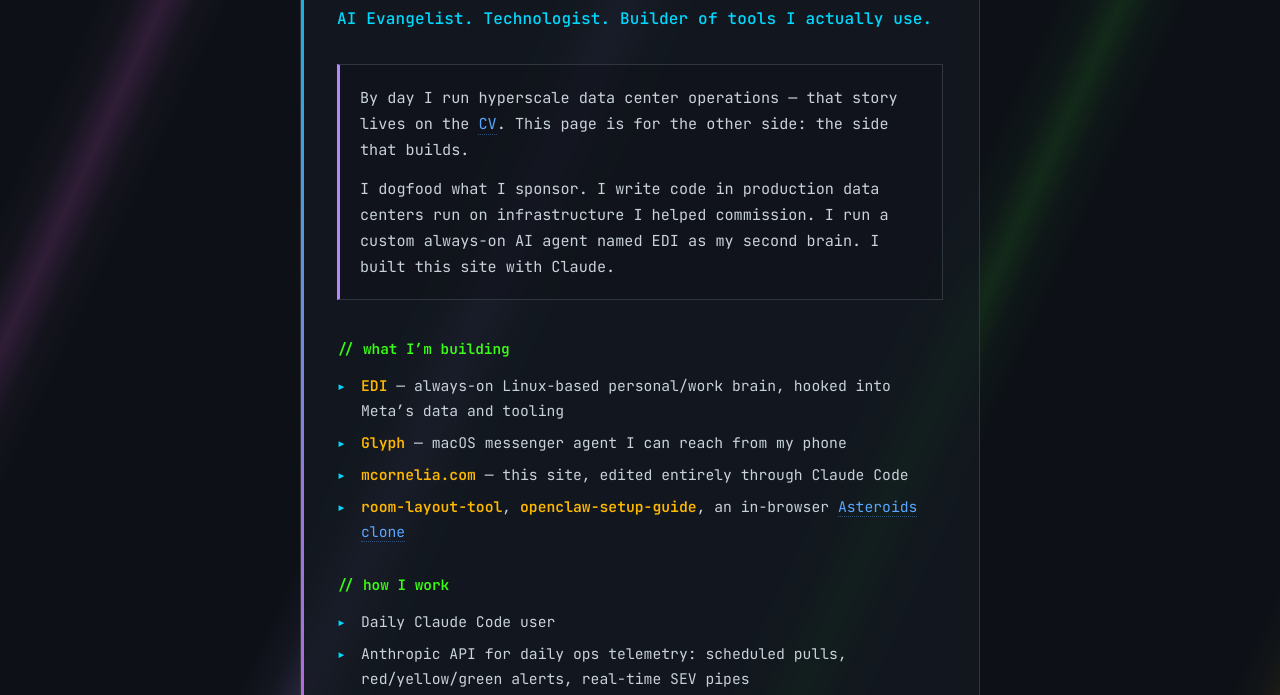
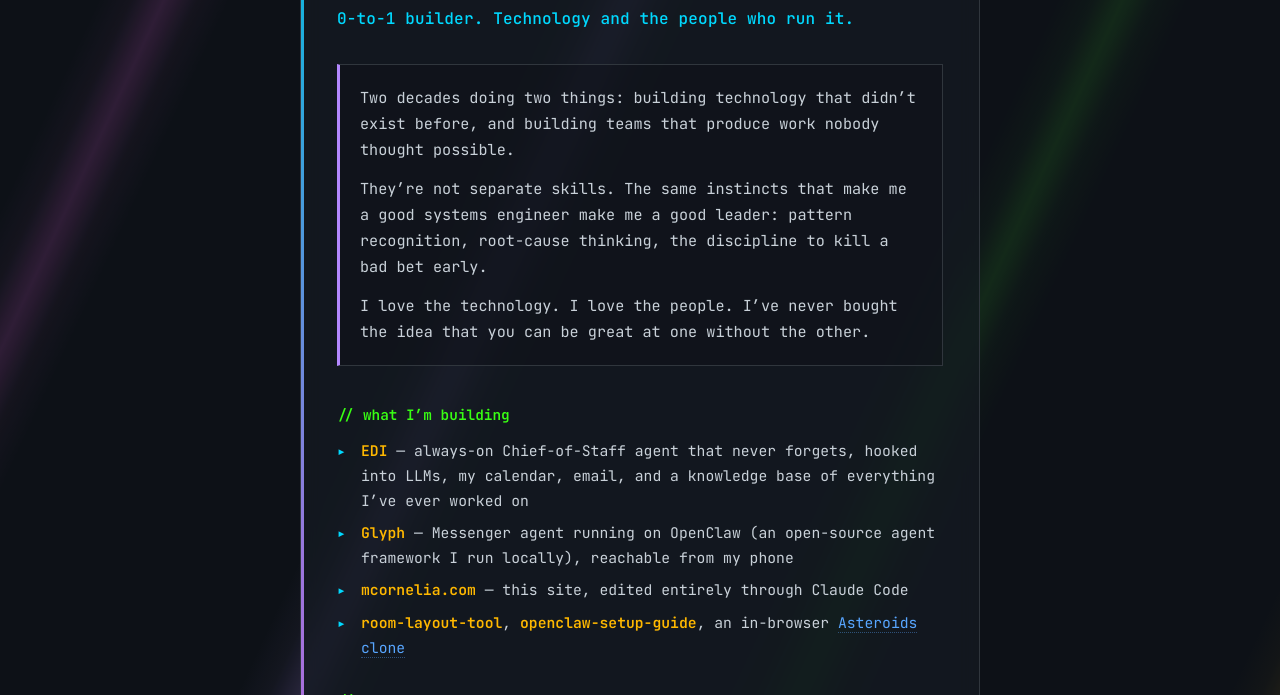
Before and after one commit to mcornelia/mcornelia, a plain HTML site: page index.html in a window 1280 px wide. Shown: the part 243-938 px from the top of the page. Drawn offline with Linux system fonts and the light colour scheme.

Commit message:
Post-Meta homepage rewrite + agent descriptions

```diff
--- a/index.html
+++ b/index.html
@@ -4,7 +4,7 @@
   <meta charset="UTF-8">
   <meta name="viewport" content="width=device-width, initial-scale=1.0">
   <title>Mike Cornelia</title>
-  <meta name="description" content="AI Evangelist. Technologist. Builder of tools I actually use.">
+  <meta name="description" content="0-to-1 builder. Technology and the people who run it.">
   <link rel="preconnect" href="https://fonts.googleapis.com">
   <link rel="preconnect" href="https://fonts.gstatic.com" crossorigin>
   <link rel="stylesheet" href="css/style.css">
@@ -28,18 +28,19 @@
 
     <h1>Mike Cornelia</h1>
 
-    <p class="mc-tagline">AI Evangelist. Technologist. Builder of tools I actually use.</p>
+    <p class="mc-tagline">0-to-1 builder. Technology and the people who run it.</p>
 
     <div class="mc-hero">
-      <p>By day I run hyperscale data center operations &mdash; that story lives on the <a href="/cv.html">CV</a>. This page is for the other side: the side that builds.</p>
-      <p>I dogfood what I sponsor. I write code in production data centers run on infrastructure I helped commission. I run a custom always-on AI agent named EDI as my second brain. I built this site with Claude.</p>
+      <p>Two decades doing two things: building technology that didn&rsquo;t exist before, and building teams that produce work nobody thought possible.</p>
+      <p>They&rsquo;re not separate skills. The same instincts that make me a good systems engineer make me a good leader: pattern recognition, root-cause thinking, the discipline to kill a bad bet early.</p>
+      <p>I love the technology. I love the people. I&rsquo;ve never bought the idea that you can be great at one without the other.</p>
     </div>
 
     <section class="mc-section">
       <h2>// what I&rsquo;m building</h2>
       <ul>
-        <li><strong>EDI</strong> &mdash; always-on Linux-based personal/work brain, hooked into Meta&rsquo;s data and tooling</li>
-        <li><strong>Glyph</strong> &mdash; macOS messenger agent I can reach from my phone</li>
+        <li><strong>EDI</strong> &mdash; always-on Chief-of-Staff agent that never forgets, hooked into LLMs, my calendar, email, and a knowledge base of everything I&rsquo;ve ever worked on</li>
+        <li><strong>Glyph</strong> &mdash; Messenger agent running on OpenClaw (an open-source agent framework I run locally), reachable from my phone</li>
         <li><strong>mcornelia.com</strong> &mdash; this site, edited entirely through Claude Code</li>
         <li><strong>room-layout-tool</strong>, <strong>openclaw-setup-guide</strong>, an in-browser <a href="/play.html">Asteroids clone</a></li>
       </ul>
@@ -48,9 +49,9 @@
     <section class="mc-section">
       <h2>// how I work</h2>
       <ul>
-        <li>Daily Claude Code user</li>
-        <li>Anthropic API for daily ops telemetry: scheduled pulls, red/yellow/green alerts, real-time SEV pipes</li>
-        <li>Custom morning briefs, weekly metric reviews, project knowledge graphs</li>
+        <li>Daily Claude Code &amp; OpenClaw user for <em>both</em> work and personal tasks</li>
+        <li>Anthropic API for personal monitoring, home automation, and operational dashboards</li>
+        <li>Custom morning briefs and data pushes, project knowledge graphs</li>
         <li>You name it, I&rsquo;ve automated it (or I&rsquo;m trying to)</li>
       </ul>
     </section>
```
Also changed, not shown: content/home.md (added, +27 -0 lines).
